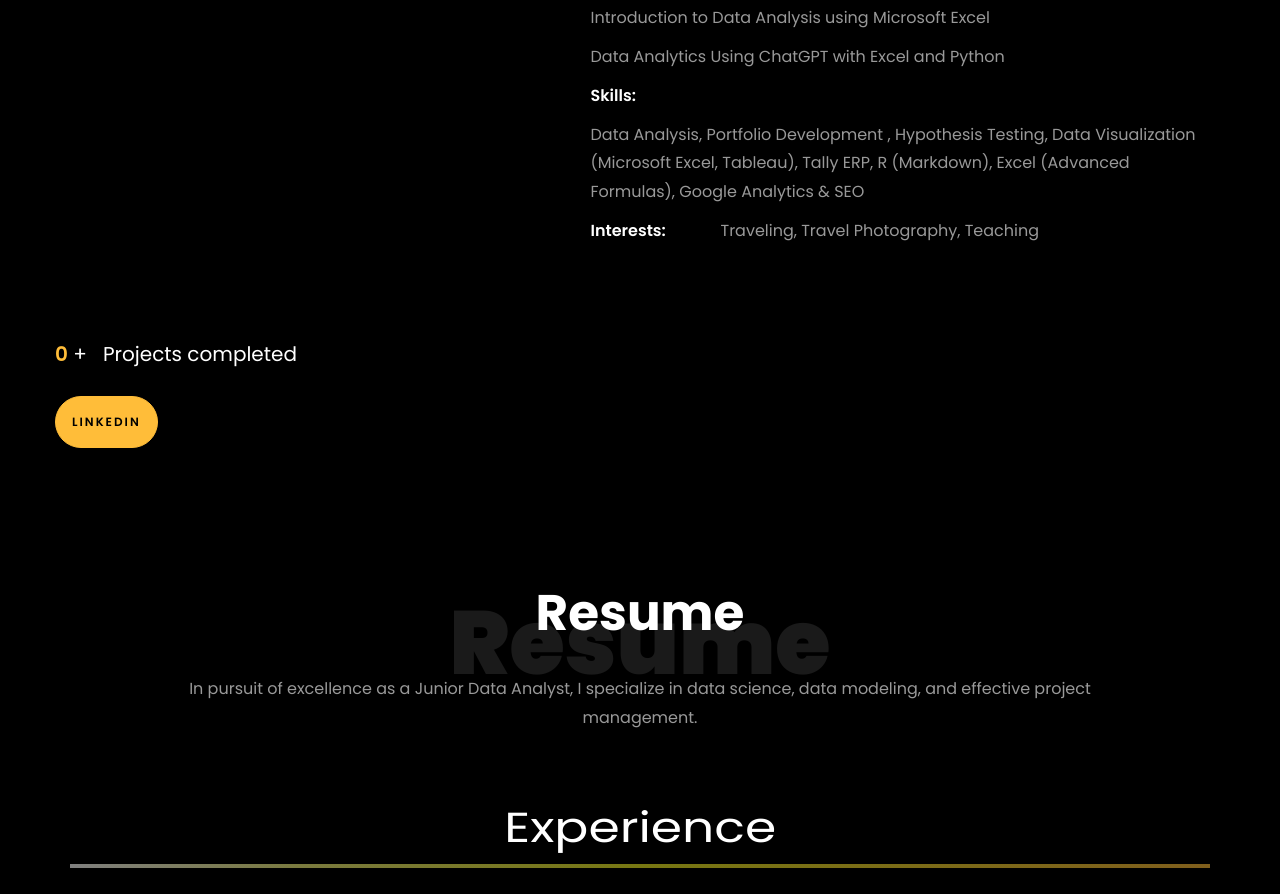
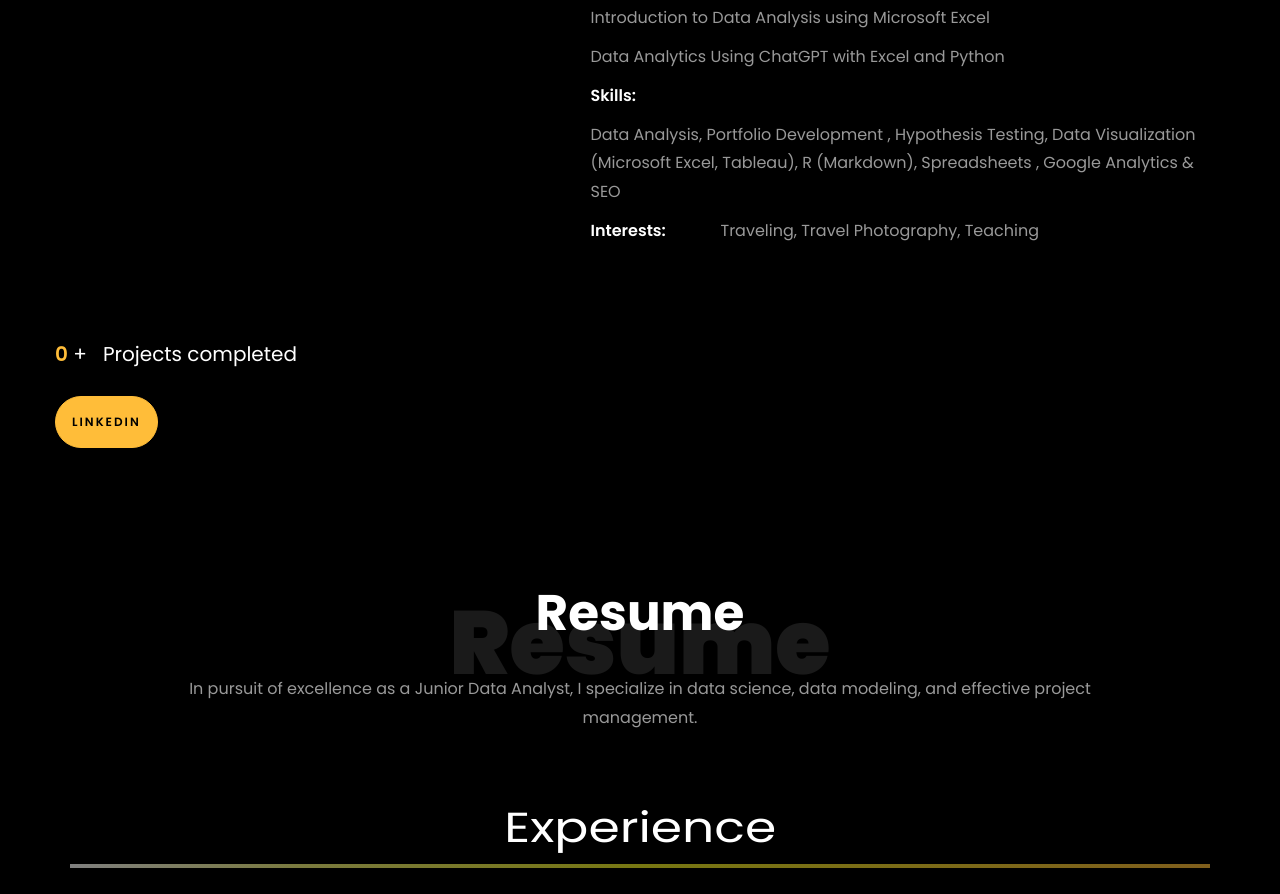
Before and after one commit to RohitRa200/rohitraj.github.io, a plain HTML site: page index.html in a window 1280 px wide. Shown: the part 1460-2354 px from the top of the page. Drawn offline with Linux system fonts and the light colour scheme; files whose address does not match are found by name.

Commit message:
Update index.html

```diff
--- a/index.html
+++ b/index.html
@@ -278,7 +278,7 @@
 									<li>Introduction to Data Analysis using Microsoft Excel</li>
 									<li>Data Analytics Using ChatGPT with Excel and Python</li>
 									<li class="d-flex"><span>Skills:</span></li>
-									<li>Data Analysis, Portfolio Development , Hypothesis Testing, Data Visualization (Microsoft Excel, Tableau), Tally ERP, R (Markdown), Excel (Advanced Formulas), Google Analytics & SEO</li>
+									<li>Data Analysis, Portfolio Development , Hypothesis Testing, Data Visualization (Microsoft Excel, Tableau), R (Markdown), Spreadsheets , Google Analytics & SEO</li>
 									<li class="d-flex"><span>Interests:</span> <span>Traveling, Travel Photography, Teaching</span></li>
 								</ul>
 							</div>
```
